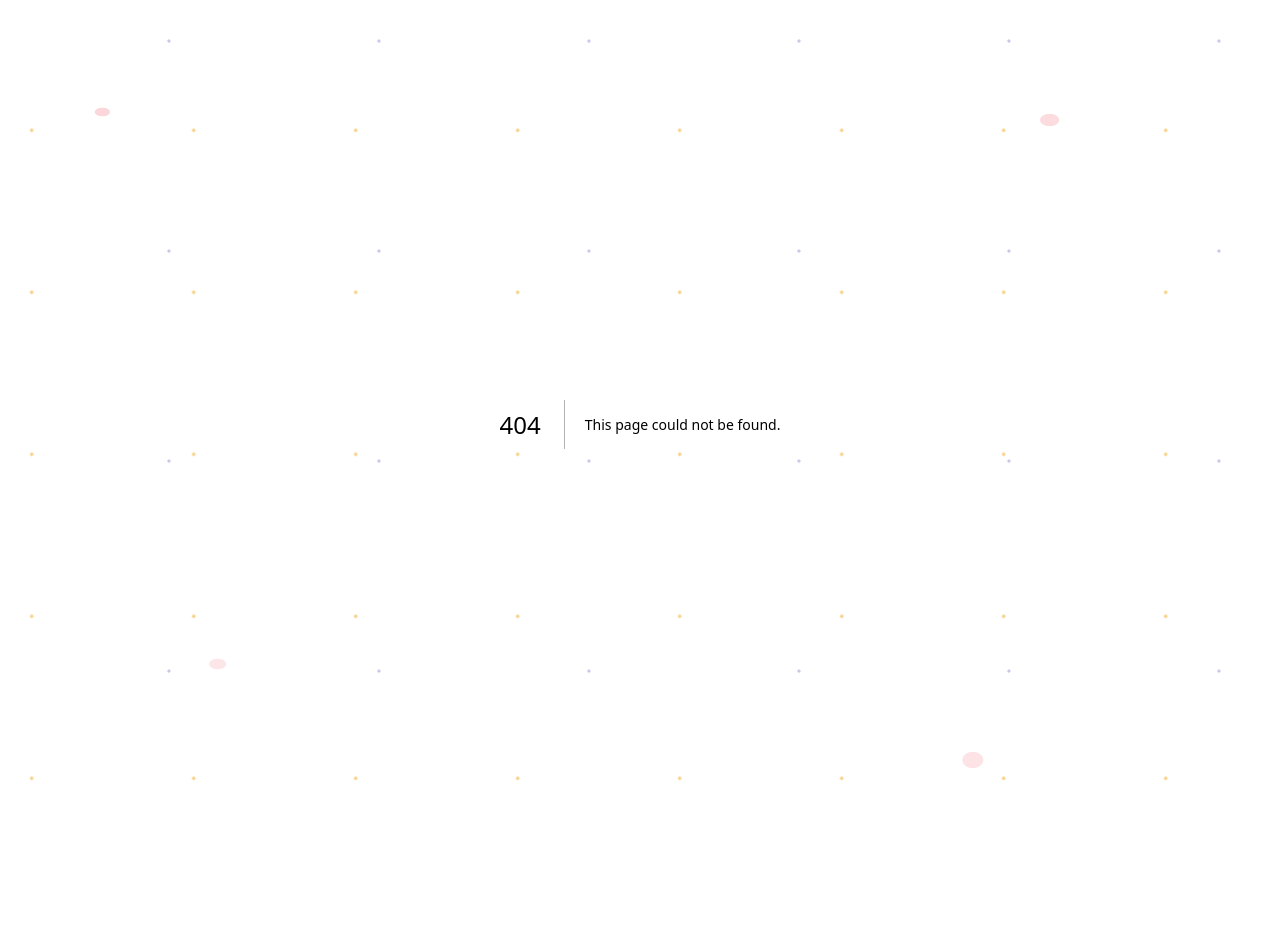
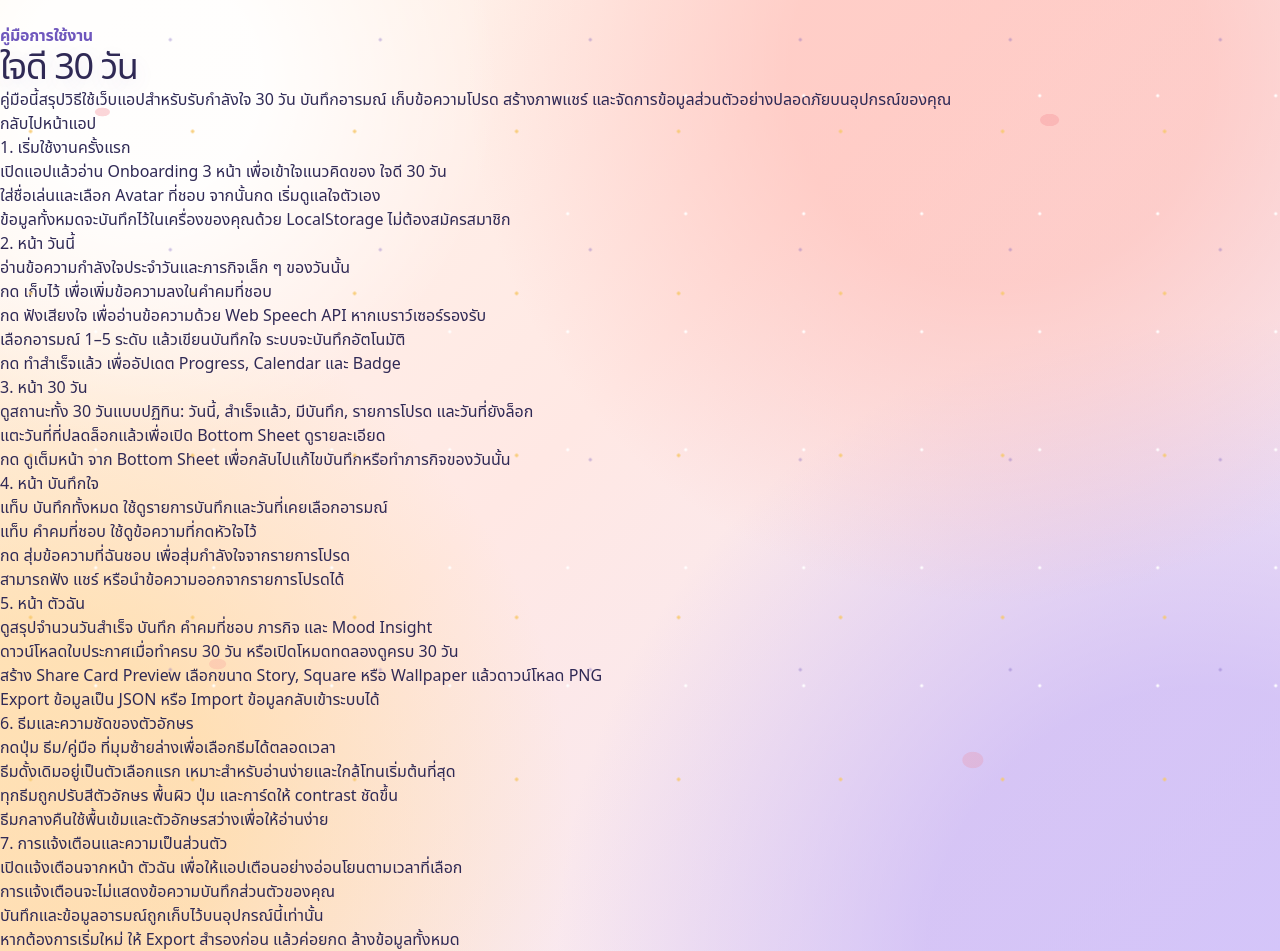
Before and after one commit to Riptwosec-collab/Jaidee-30-day, a Next.js app: page /guide in a window 1280 px wide. Before the commit this address had no page. Shown: the top 951 px of the page. Before the commit the page ends 848 px from the top, so only its background shows below. Built offline with nearby package versions, Linux system fonts and the light colour scheme.

Commit message:
Add user guide page

```diff
--- /dev/null
+++ b/src/app/guide/page.tsx
@@ -0,0 +1,98 @@
+import Link from "next/link";
+
+const guideSections = [
+  {
+    title: "1. เริ่มใช้งานครั้งแรก",
+    items: [
+      "เปิดแอปแล้วอ่าน Onboarding 3 หน้า เพื่อเข้าใจแนวคิดของ ใจดี 30 วัน",
+      "ใส่ชื่อเล่นและเลือก Avatar ที่ชอบ จากนั้นกด เริ่มดูแลใจตัวเอง",
+      "ข้อมูลทั้งหมดจะบันทึกไว้ในเครื่องของคุณด้วย LocalStorage ไม่ต้องสมัครสมาชิก",
+    ],
+  },
+  {
+    title: "2. หน้า วันนี้",
+    items: [
+      "อ่านข้อความกำลังใจประจำวันและภารกิจเล็ก ๆ ของวันนั้น",
+      "กด เก็บไว้ เพื่อเพิ่มข้อความลงในคำคมที่ชอบ",
+      "กด ฟังเสียงใจ เพื่ออ่านข้อความด้วย Web Speech API หากเบราว์เซอร์รองรับ",
+      "เลือกอารมณ์ 1–5 ระดับ แล้วเขียนบันทึกใจ ระบบจะบันทึกอัตโนมัติ",
+      "กด ทำสำเร็จแล้ว เพื่ออัปเดต Progress, Calendar และ Badge",
+    ],
+  },
+  {
+    title: "3. หน้า 30 วัน",
+    items: [
+      "ดูสถานะทั้ง 30 วันแบบปฏิทิน: วันนี้, สำเร็จแล้ว, มีบันทึก, รายการโปรด และวันที่ยังล็อก",
+      "แตะวันที่ที่ปลดล็อกแล้วเพื่อเปิด Bottom Sheet ดูรายละเอียด",
+      "กด ดูเต็มหน้า จาก Bottom Sheet เพื่อกลับไปแก้ไขบันทึกหรือทำภารกิจของวันนั้น",
+    ],
+  },
+  {
+    title: "4. หน้า บันทึกใจ",
+    items: [
+      "แท็บ บันทึกทั้งหมด ใช้ดูรายการบันทึกและวันที่เคยเลือกอารมณ์",
+      "แท็บ คำคมที่ชอบ ใช้ดูข้อความที่กดหัวใจไว้",
+      "กด สุ่มข้อความที่ฉันชอบ เพื่อสุ่มกำลังใจจากรายการโปรด",
+      "สามารถฟัง แชร์ หรือนำข้อความออกจากรายการโปรดได้",
+    ],
+  },
+  {
+    title: "5. หน้า ตัวฉัน",
+    items: [
+      "ดูสรุปจำนวนวันสำเร็จ บันทึก คำคมที่ชอบ ภารกิจ และ Mood Insight",
+      "ดาวน์โหลดใบประกาศเมื่อทำครบ 30 วัน หรือเปิดโหมดทดลองดูครบ 30 วัน",
+      "สร้าง Share Card Preview เลือกขนาด Story, Square หรือ Wallpaper แล้วดาวน์โหลด PNG",
+      "Export ข้อมูลเป็น JSON หรือ Import ข้อมูลกลับเข้าระบบได้",
+    ],
+  },
+  {
+    title: "6. ธีมและความชัดของตัวอักษร",
+    items: [
+      "กดปุ่ม ธีม/คู่มือ ที่มุมซ้ายล่างเพื่อเลือกธีมได้ตลอดเวลา",
+      "ธีมดั้งเดิมอยู่เป็นตัวเลือกแรก เหมาะสำหรับอ่านง่ายและใกล้โทนเริ่มต้นที่สุด",
+      "ทุกธีมถูกปรับสีตัวอักษร พื้นผิว ปุ่ม และการ์ดให้ contrast ชัดขึ้น",
+      "ธีมกลางคืนใช้พื้นเข้มและตัวอักษรสว่างเพื่อให้อ่านง่าย",
+    ],
+  },
+  {
+    title: "7. การแจ้งเตือนและความเป็นส่วนตัว",
+    items: [
+      "เปิดแจ้งเตือนจากหน้า ตัวฉัน เพื่อให้แอปเตือนอย่างอ่อนโยนตามเวลาที่เลือก",
+      "การแจ้งเตือนจะไม่แสดงข้อความบันทึกส่วนตัวของคุณ",
+      "บันทึกและข้อมูลอารมณ์ถูกเก็บไว้บนอุปกรณ์นี้เท่านั้น",
+      "หากต้องการเริ่มใหม่ ให้ Export สำรองก่อน แล้วค่อยกด ล้างข้อมูลทั้งหมด",
+    ],
+  },
+];
+
+export default function GuidePage() {
+  return (
+    <main className="guide-shell">
+      <section className="guide-card">
+        <p className="kicker">คู่มือการใช้งาน</p>
+        <h1 className="brand-title text-4xl">ใจดี 30 วัน</h1>
+        <p>
+          คู่มือนี้สรุปวิธีใช้เว็บแอปสำหรับรับกำลังใจ 30 วัน บันทึกอารมณ์ เก็บข้อความโปรด สร้างภาพแชร์ และจัดการข้อมูลส่วนตัวอย่างปลอดภัยบนอุปกรณ์ของคุณ
+        </p>
+        <Link className="guide-back" href="/">กลับไปหน้าแอป</Link>
+      </section>
+
+      {guideSections.map((section) => (
+        <section className="guide-card" key={section.title}>
+          <h2>{section.title}</h2>
+          <ul className="guide-list">
+            {section.items.map((item) => <li key={item}>{item}</li>)}
+          </ul>
+        </section>
+      ))}
+
+      <section className="guide-card">
+        <h2>คำแนะนำสั้น ๆ</h2>
+        <p>
+          ใช้แอปวันละไม่กี่นาทีก็พอ ไม่จำเป็นต้องทำครบทุกอย่างในวันที่เหนื่อยมาก แค่กลับมาอ่าน ขีดเขียน หรือเลือกอารมณ์หนึ่งครั้ง ก็ถือว่าได้ดูแลใจตัวเองแล้ว
+        </p>
+        <Link className="guide-back" href="/">เริ่มใช้งานต่อ</Link>
+      </section>
+    </main>
+  );
+}
```
